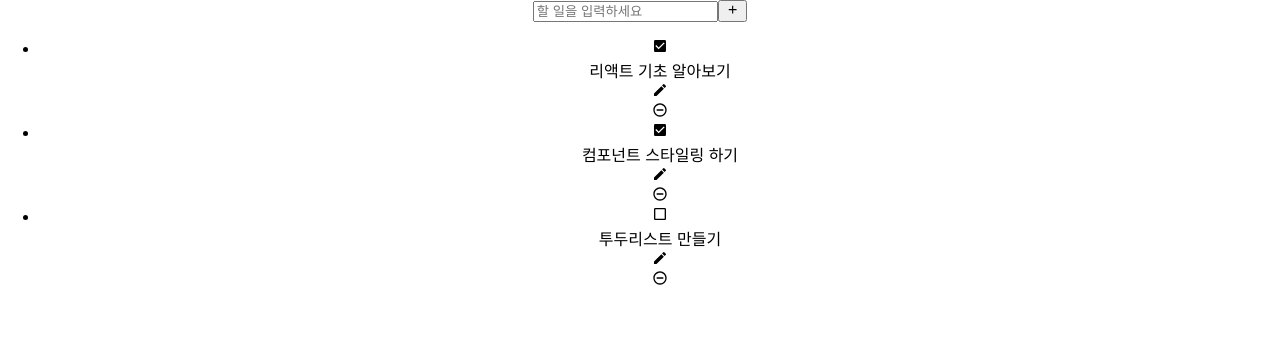
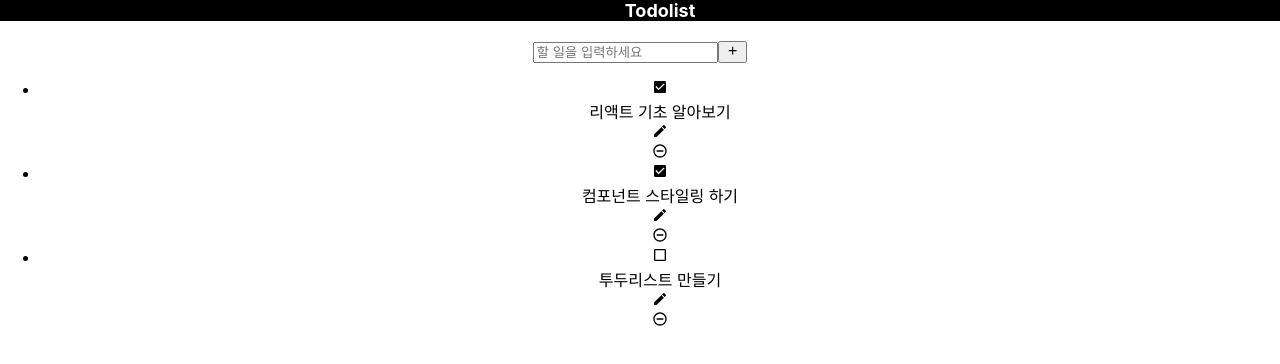
Before and after one commit to hjkwon0814/reactstudy, a React (Create React App) app: page / in a window 1280 px wide. Shown: the top 364 px of the page. Built offline with nearby package versions, Linux system fonts and the light colour scheme.

Commit message:
h4 스타일링

```diff
--- a/src/App.css
+++ b/src/App.css
@@ -8,6 +8,13 @@
   width: 100%;
   color: white;
   padding-left: 20px;
+  margin-bottom: 20px;
+}
+
+.black-nav-title{
+  text-align: center;
+  font-size: large;
+  margin: auto;
 }
 
 .App-logo {
--- a/src/App.js
+++ b/src/App.js
@@ -63,6 +63,9 @@ function App() {
 
   return (
     <div className="App">
+      <div className="black-nav">
+        <h4 className='black-nav-title'>Todolist</h4>
+      </div>
         <ToDoInsert onInsert={onInsert} />
         <TodoList
           todos={ todos } onRemove = {onRemove} onToggle = {onToggle}
```
